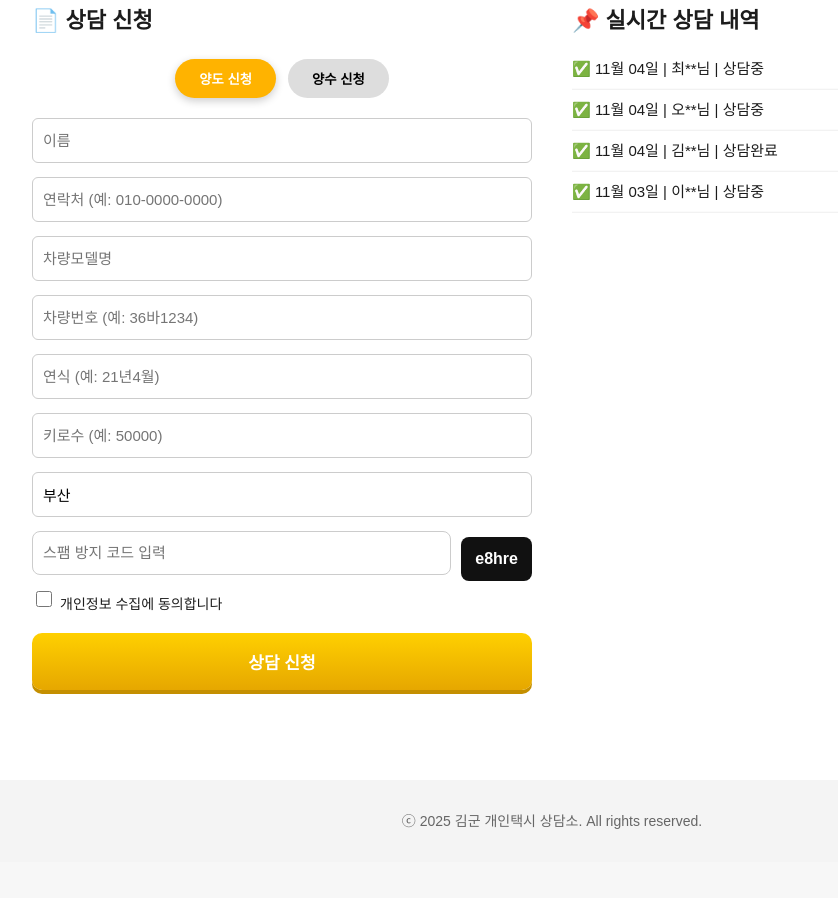
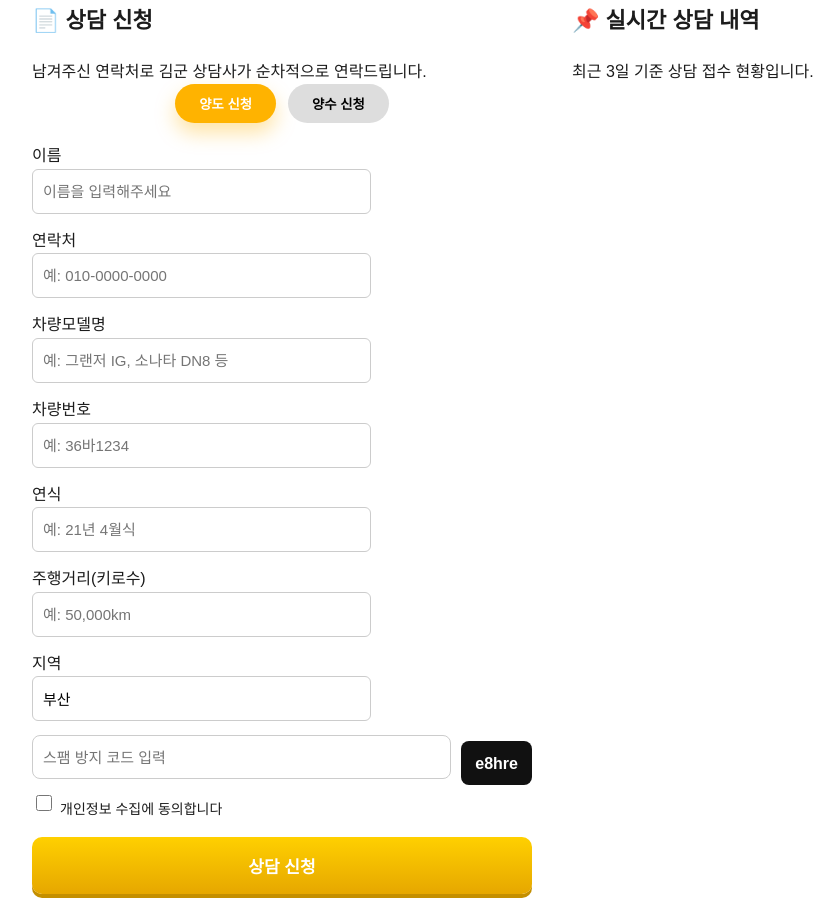
Before and after one commit to mrkimtaxioffice-sys/kimtaxi, a plain HTML site: page index.html in a window 1280 px wide. Shown: the part 856-1754 px from the top of the page, without its empty margins (88-926 px from the left). Before the commit the page ends 1718 px from the top, so only its background shows below. Drawn offline with nearby package versions, Linux system fonts and the light colour scheme.

Commit message:
Update index.html

```diff
--- a/index.html
+++ b/index.html
@@ -5,7 +5,11 @@
   <meta name="viewport" content="width=device-width, initial-scale=1.0" />
   <title>김군 개인택시 상담소</title>
   <link rel="stylesheet" href="style.css" />
+
+  <!-- EmailJS -->
   <script src="https://cdn.jsdelivr.net/npm/@emailjs/browser@4/dist/email.min.js"></script>
+
+  <!-- 이 페이지 전용 작은 스타일 (토글 버튼) -->
   <style>
     .toggle-buttons {
       display: flex;
@@ -25,7 +29,7 @@
     .toggle-buttons button.active {
       background: #ffb300;
       color: white;
-      box-shadow: 0 3px 8px rgba(0,0,0,0.2);
+      box-shadow: 0 10px 20px rgba(255,179,0,0.35);
     }
     #formContent {
       transition: opacity 0.3s ease;
@@ -43,7 +47,8 @@
     </video>
     <div class="overlay"></div>
     <div class="hero-text">
-      <h1>NO.1 프리미엄 개인택시 양도·양수 중개소</h1>
+      <span class="hero-badge">부산 NO.1 개인택시 양도·양수</span>
+      <h1>프리미엄 개인택시 중개소</h1>
       <p>김군 개인택시 상담소와 함께하세요</p>
       <a href="#consult" class="btn consult">상담하기</a>
     </div>
@@ -53,7 +58,8 @@
   <section id="consult" class="consult-section">
     <div class="container">
       <div class="form-area">
-        <h2>📄 상담 신청</h2>
+        <h2 class="section-title">📄 상담 신청</h2>
+        <p class="section-subtitle">남겨주신 연락처로 김군 상담사가 순차적으로 연락드립니다.</p>
 
         <!-- ✅ 양도/양수 선택 버튼 -->
         <div class="toggle-buttons">
@@ -79,13 +85,13 @@
       </div>
 
       <div class="list-area">
-        <h2>📌 실시간 상담 내역</h2>
+        <div class="list-header">
+          <h2 class="section-title">📌 실시간 상담 내역</h2>
+          <p class="section-subtitle">최근 3일 기준 상담 접수 현황입니다.</p>
+        </div>
         <div class="scroll-list">
           <ul id="fakeList">
-            <li>✅ 11월 04일 | 최**님 | 상담중</li>
-            <li>✅ 11월 04일 | 오**님 | 상담중</li>
-            <li>✅ 11월 04일 | 김**님 | 상담완료</li>
-            <li>✅ 11월 03일 | 이**님 | 상담중</li>
+            <!-- script.js에서 자동 생성 -->
           </ul>
         </div>
       </div>
@@ -94,21 +100,14 @@
 
   <div id="footer"></div>
 
+  <!-- 공통 스크립트 (헤더/푸터, 상담 내역, FAQ 등) -->
+  <script src="script.js"></script>
+
+  <!-- 이 페이지 전용: EmailJS + 폼 처리 -->
   <script>
-    // ✅ header/footer 자동삽입
-    window.addEventListener("load", () => {
-      fetch("header.html")
-        .then(res => res.text())
-        .then(html => (document.querySelector("#header").innerHTML = html));
-
-      fetch("footer.html")
-        .then(res => res.text())
-        .then(html => (document.querySelector("#footer").innerHTML = html));
-    });
-
-    // ✅ EmailJS 초기화
+    // EmailJS 초기화
     (function() {
-      emailjs.init("2iseJXtljrKVXtYDP"); // ← Public Key 입력
+      emailjs.init("2iseJXtljrKVXtYDP"); // ← 본인 Public Key
     })();
 
     const formArea = document.getElementById("formContent");
@@ -116,28 +115,61 @@
     const btnBuy = document.getElementById("btnBuy");
     const msg = document.getElementById("submitMsg");
 
-    // ✅ 양도 신청 폼
+    // ✅ 양도 신청 폼 (input-group + label 사용)
     const sellForm = `
       <input type="hidden" id="type" value="양도 신청" />
-      <input type="text" id="name" placeholder="이름" required />
-      <input type="text" id="phone" placeholder="연락처 (예: 010-0000-0000)" required />
-      <input type="text" id="carModel" placeholder="차량모델명" required />
-      <input type="text" id="carNumber" placeholder="차량번호 (예: 36바1234)" required />
-      <input type="text" id="year" placeholder="연식 (예: 21년4월)" />
-      <input type="text" id="km" placeholder="키로수 (예: 50000)" />
+      <div class="input-group">
+        <label for="name">이름</label>
+        <input type="text" id="name" placeholder="이름을 입력해주세요" required />
+      </div>
+      <div class="input-group">
+        <label for="phone">연락처</label>
+        <input type="text" id="phone" placeholder="예: 010-0000-0000" required />
+      </div>
+      <div class="input-group">
+        <label for="carModel">차량모델명</label>
+        <input type="text" id="carModel" placeholder="예: 그랜저 IG, 소나타 DN8 등" required />
+      </div>
+      <div class="input-group">
+        <label for="carNumber">차량번호</label>
+        <input type="text" id="carNumber" placeholder="예: 36바1234" required />
+      </div>
+      <div class="input-group">
+        <label for="year">연식</label>
+        <input type="text" id="year" placeholder="예: 21년 4월식" />
+      </div>
+      <div class="input-group">
+        <label for="km">주행거리(키로수)</label>
+        <input type="text" id="km" placeholder="예: 50,000km" />
+      </div>
+      <div class="input-group">
+        <label for="region">지역</label>
         <input type="text" id="region" value="부산" readonly />
+      </div>
     `;
 
     // ✅ 양수 신청 폼
     const buyForm = `
       <input type="hidden" id="type" value="양수 신청" />
-      <input type="text" id="name" placeholder="이름" required />
-      <input type="text" id="phone" placeholder="연락처 (예: 010-0000-0000)" required />
+      <div class="input-group">
+        <label for="name">이름</label>
+        <input type="text" id="name" placeholder="이름을 입력해주세요" required />
+      </div>
+      <div class="input-group">
+        <label for="phone">연락처</label>
+        <input type="text" id="phone" placeholder="예: 010-0000-0000" required />
+      </div>
+      <div class="input-group">
+        <label for="region">희망 지역</label>
         <input type="text" id="region" value="부산" readonly />
+      </div>
+      <div class="input-group">
+        <label for="training">양수자 교육 이수 여부</label>
         <select id="training">
           <option value="미완료">양수자교육 미완료</option>
           <option value="완료">양수자교육 완료</option>
         </select>
+      </div>
     `;
 
     // ✅ 초기 양도 신청 폼 표시
@@ -180,17 +212,16 @@
       }
 
       const type = document.getElementById("type").value;
-      const params = {
-        title: `${type}`,
-        name: document.getElementById("name").value,
-        phone: document.getElementById("phone").value
-      };
+      const name = document.getElementById("name").value;
+      const phone = document.getElementById("phone").value;
+
+      const params = { title: type, name, phone };
 
       if (type === "양도 신청") {
         params.message = `
 [${type}]
-          이름: ${document.getElementById("name").value}
-          연락처: ${document.getElementById("phone").value}
+이름: ${name}
+연락처: ${phone}
 차량모델명: ${document.getElementById("carModel").value}
 차량번호: ${document.getElementById("carNumber").value}
 연식: ${document.getElementById("year").value}
@@ -200,14 +231,13 @@
       } else {
         params.message = `
 [${type}]
-          이름: ${document.getElementById("name").value}
-          연락처: ${document.getElementById("phone").value}
+이름: ${name}
+연락처: ${phone}
 지역: 부산
 양수자교육: ${document.getElementById("training").value}
         `;
       }
 
-      // ✅ EmailJS 전송
       emailjs.send("service_kimtaxi", "template_4yu2gna", params)
         .then(() => {
           msg.textContent = "✅ 상담 신청이 완료되었습니다.";
```
Lines whose indentation alone changed are shown as unchanged.
